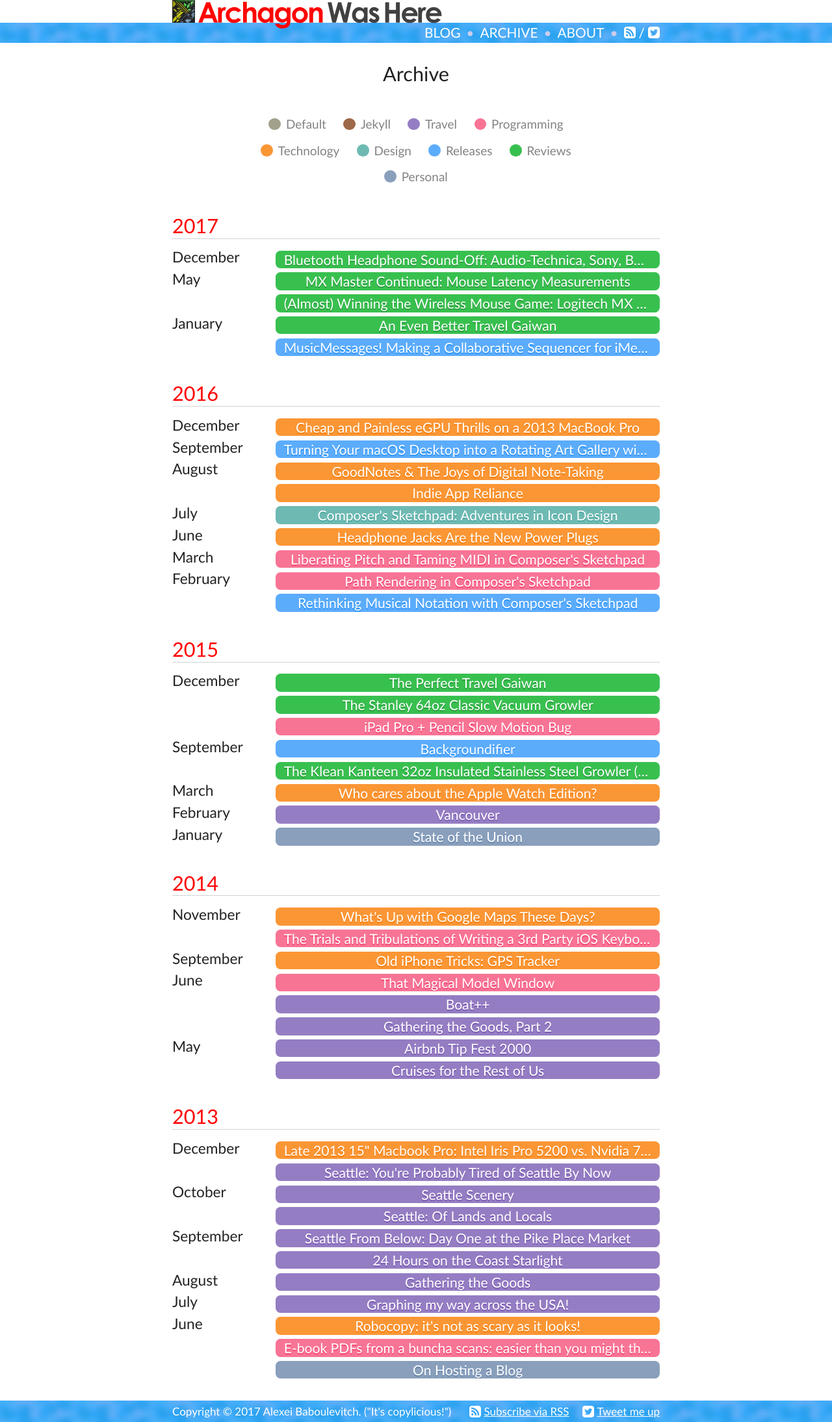
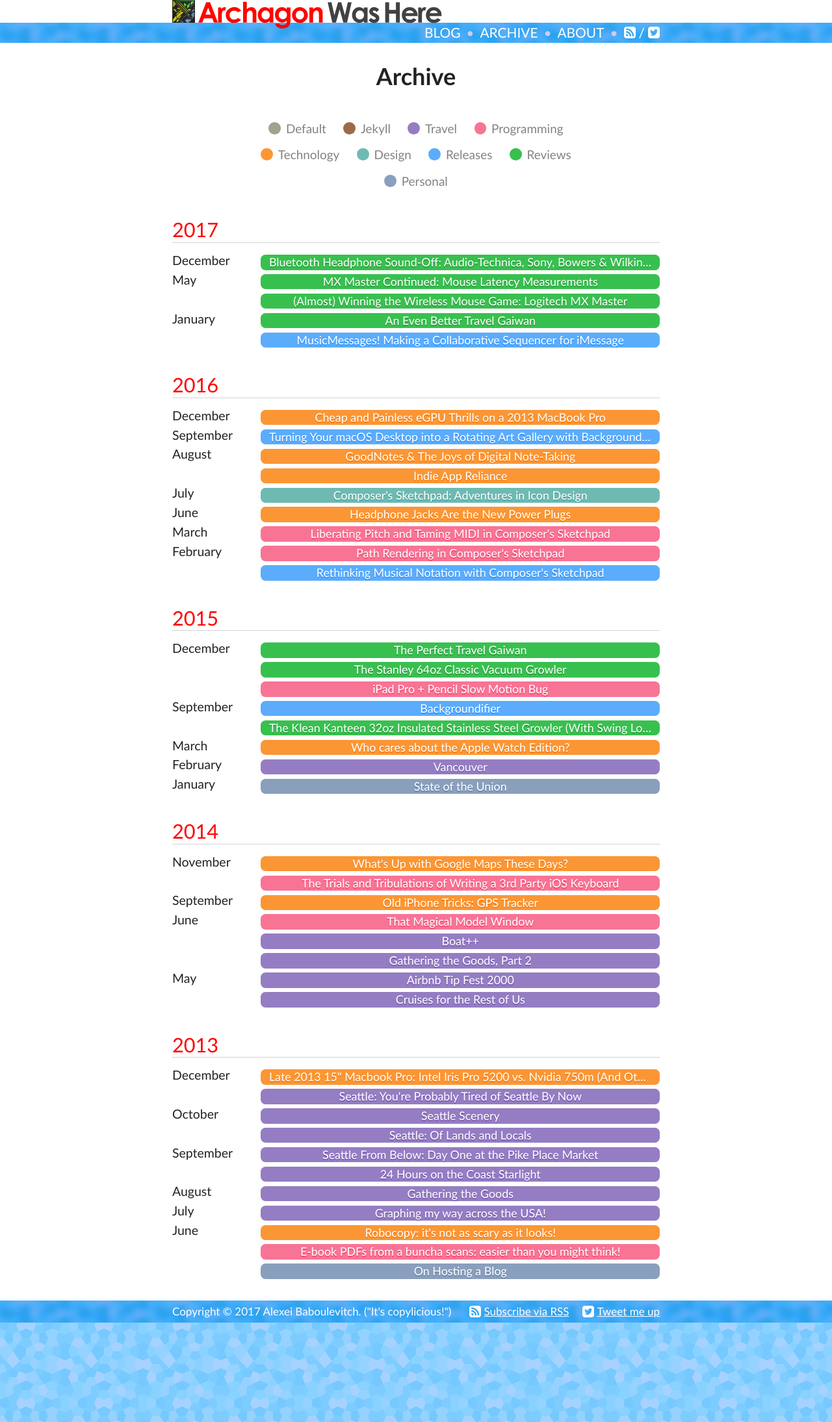
Before and after one commit to archagon/archagon.net, a Jekyll site: the page built from pages/archive.html, in a window 1280 px wide. Shown: the whole page at 65% size. Built offline with Jekyll 4.4.1, drawn with Linux system fonts in a browser that asks for light colours.

Commit message:
Font sizing tweaks.

```diff
--- a/_sass/_base.scss
+++ b/_sass/_base.scss
@@ -129,24 +129,25 @@ h1, h2, h3, h4, h5, h6 {
     color: #222;
 }
 
-//~1.09x multiplier
 h1 {
-    font-size: 170%;
+    font-size: 200%;
+    font-weight: 600;
 }
 h2 {
-    font-size: 155%;
+    font-size: 150%;
+    font-weight: 500;
 }
 h3 {
-    font-size: 140%;
+    font-size: 120%;
 }
 h4 {
-    font-size: 130%;
+    font-size: 110%;
 }
 h5 {
-    font-size: 120%;
+    font-size: 105%;
 }
 h6 {
-    font-size: 110%;
+    font-size: 100%;
 }
 
 blockquote {
```
